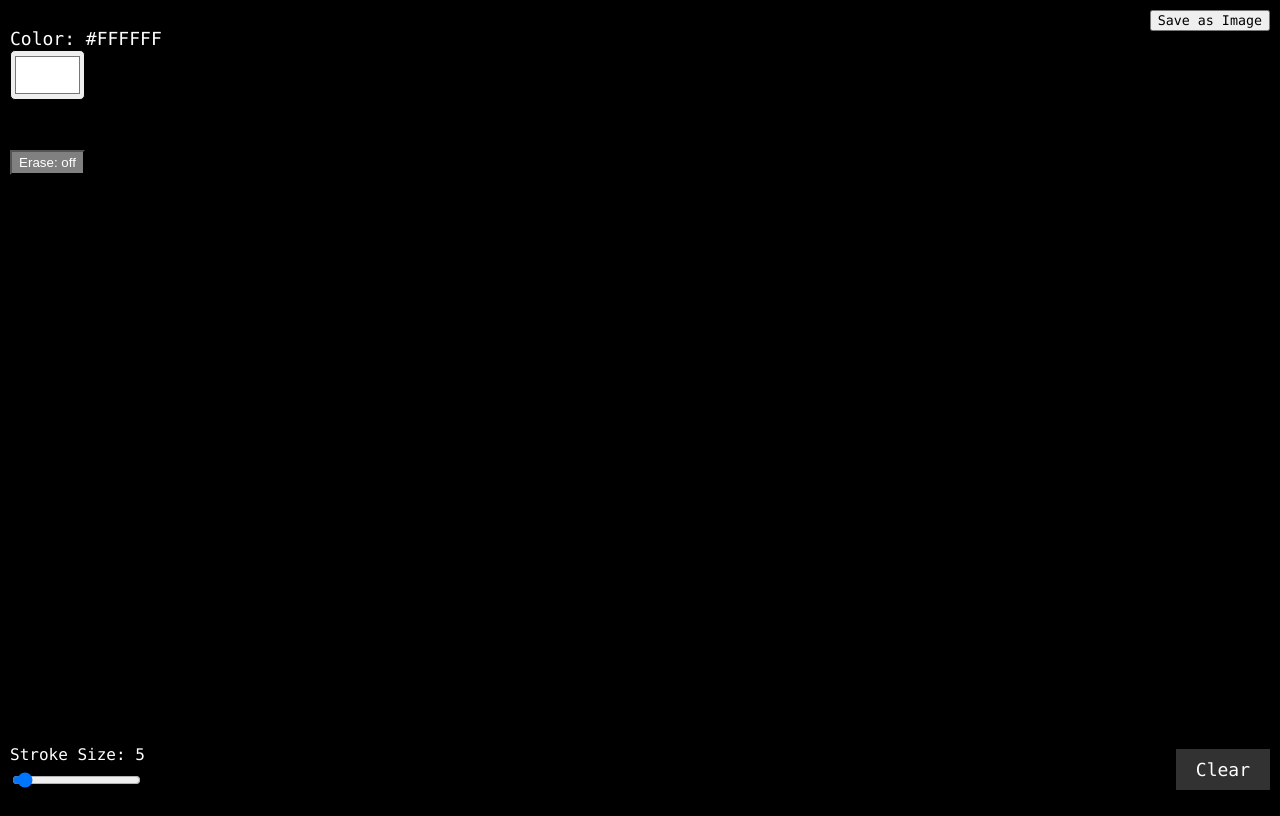
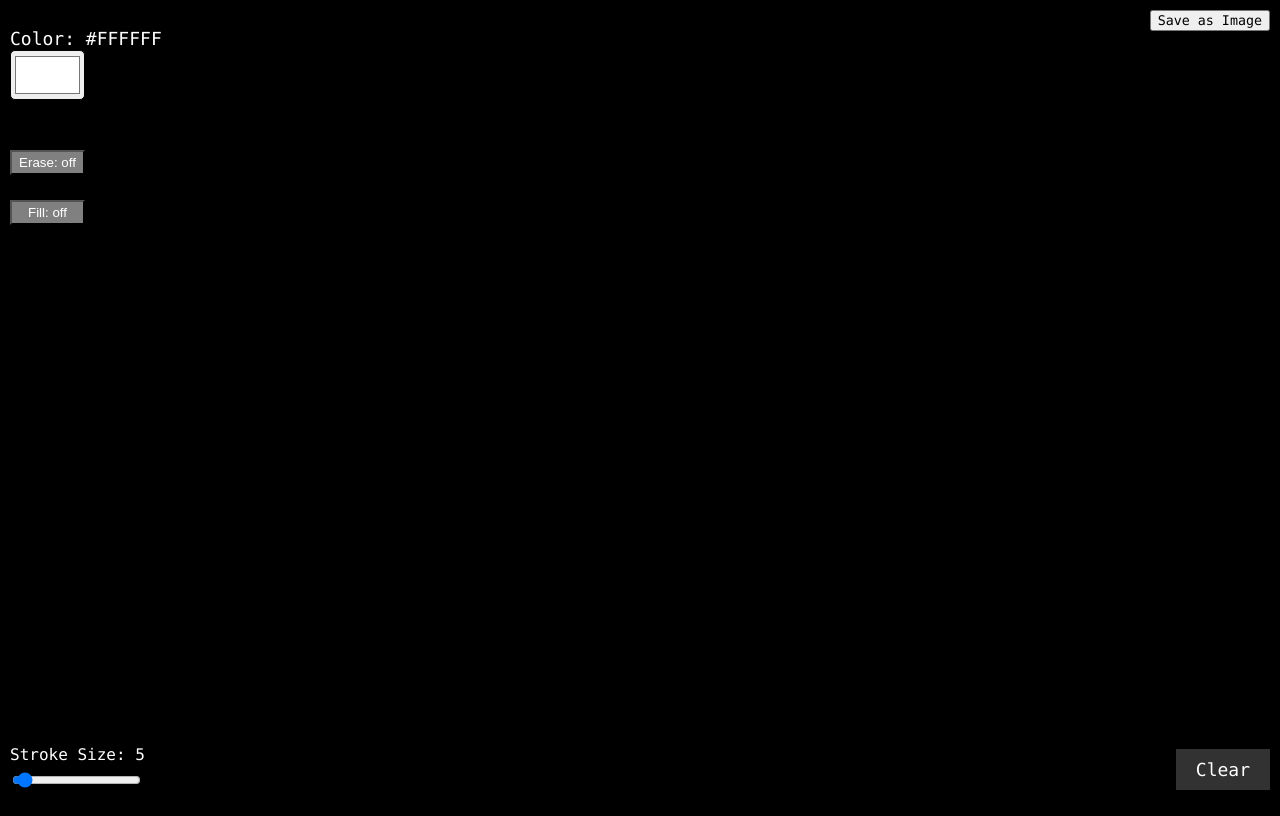
Before and after one commit to pr1nglesman/drawing-app, a Svelte app: page / in a window 1280 px wide. Built offline with nearby package versions, Linux system fonts and the light colour scheme.

Commit message:
added fill feature

```diff
--- a/src/App.svelte
+++ b/src/App.svelte
@@ -12,9 +12,14 @@
   let maxSize: number = 100;
   let sizeValue: number = 5;
   let erase: boolean = false;
+  let fillMode: boolean = false; // New variable to toggle fill mode
 
   function toggleErase(): void {
     erase = !erase;
+  }
+
+  function toggleFill(): void {
+    fillMode = !fillMode; // Toggle fill mode on and off
   }
 
   function chooseColor(event: Event): void {
@@ -28,18 +33,18 @@
   }
 
   function startDrawing(event: MouseEvent): void {
-    isDrawing = true;
-    [lastX, lastY] = [event.clientX, event.clientY];
+    if (!fillMode) {
+      isDrawing = true;
+      [lastX, lastY] = [event.clientX, event.clientY];
+    }
   }
 
   function draw(event: MouseEvent): void {
-    if (!isDrawing || !ctx) return;
+    if (!isDrawing || !ctx || fillMode) return;
 
     erase
-      ?
-      ctx.globalCompositeOperation = 'destination-out'
-      :
-      ctx.globalCompositeOperation = 'source-over'
+      ? ctx.globalCompositeOperation = 'destination-out'
+      : ctx.globalCompositeOperation = 'source-over';
 
     ctx.strokeStyle = color;
     ctx.lineWidth = sizeValue;
@@ -94,6 +99,64 @@
     }
   }
 
+  function fill(event: MouseEvent): void {
+    if (!ctx || !canvas || !fillMode) return;
+
+    const fillColor = hexToRgb(color);
+    const [startX, startY] = [event.clientX, event.clientY];
+    const imageData = ctx.getImageData(0, 0, canvas.width, canvas.height);
+    const data = imageData.data;
+    const targetColor = getColorAtPixel(data, startX, startY);
+
+    if (!colorsMatch(fillColor, targetColor)) {
+      floodFill(startX, startY, fillColor, targetColor, imageData);
+      ctx.putImageData(imageData, 0, 0);
+      saveCanvasToLocalStorage();
+    }
+  }
+
+  function floodFill(x: number, y: number, fillColor: number[], targetColor: number[], imageData: ImageData): void {
+    const stack = [[x, y]];
+    const width = imageData.width;
+    const data = imageData.data;
+
+    while (stack.length) {
+      const [curX, curY] = stack.pop()!;
+      const index = (curY * width + curX) * 4;
+
+      if (colorsMatch(getColorAtPixel(data, curX, curY), targetColor)) {
+        setColorAtPixel(data, curX, curY, fillColor);
+
+        if (curX > 0) stack.push([curX - 1, curY]);
+        if (curX < width - 1) stack.push([curX + 1, curY]);
+        if (curY > 0) stack.push([curX, curY - 1]);
+        if (curY < imageData.height - 1) stack.push([curX, curY + 1]);
+      }
+    }
+  }
+
+  function getColorAtPixel(data: Uint8ClampedArray, x: number, y: number): number[] {
+    const index = (y * canvas.width + x) * 4;
+    return [data[index], data[index + 1], data[index + 2], data[index + 3]];
+  }
+
+  function setColorAtPixel(data: Uint8ClampedArray, x: number, y: number, color: number[]): void {
+    const index = (y * canvas.width + x) * 4;
+    data[index] = color[0];
+    data[index + 1] = color[1];
+    data[index + 2] = color[2];
+    data[index + 3] = 255;
+  }
+
+  function colorsMatch(a: number[], b: number[]): boolean {
+    return a[0] === b[0] && a[1] === b[1] && a[2] === b[2] && a[3] === b[3];
+  }
+
+  function hexToRgb(hex: string): number[] {
+    const bigint = parseInt(hex.slice(1), 16);
+    return [(bigint >> 16) & 255, (bigint >> 8) & 255, bigint & 255, 255];
+  }
+
   onMount(() => {
     canvas.width = window.innerWidth;
     canvas.height = window.innerHeight;
@@ -109,11 +172,10 @@
   });
 </script>
 
-
 <main>
   <canvas
     bind:this={canvas}
-    on:mousedown={startDrawing}
+    on:mousedown={fillMode ? fill : startDrawing}
     on:mousemove={draw}
     on:mouseup={stopDrawing}
     on:mouseout={stopDrawing}
@@ -135,10 +197,13 @@
     max={maxSize}
     bind:value={sizeValue}
   />
-  <button on:click={toggleErase} id="erase-btn"
-    >Erase: {erase ? "on" : "off"}
-    </button>
-    <button id="save-btn" on:click={saveDrawing}>Save as Image</button>
+  <button on:click={toggleErase} id="erase-btn">
+    Erase: {erase ? "on" : "off"}
+  </button>
+  <button id="fill-btn" on:click={toggleFill}>
+    Fill: {fillMode ? "on" : "off"}
+  </button>
+  <button id="save-btn" on:click={saveDrawing}>Save as Image</button>
 </main>
 
 <style>
@@ -187,11 +252,13 @@
     transition: 0.5s ease;
     font-family: Consolas;
   }
+
   #line-range {
     position: absolute;
     left: 10px;
     bottom: 10px;
   }
+
   #range-text {
     position: absolute;
     left: 10px;
@@ -210,6 +277,16 @@
     height: 25px;
   }
 
+  #fill-btn {
+    position: absolute;
+    top: 200px;
+    left: 10px;
+    background-color: gray;
+    width: 75px;
+    height: 25px;
+    color: white;
+  }
+
   #save-btn {
     position: absolute;
     top: 10px;
```
